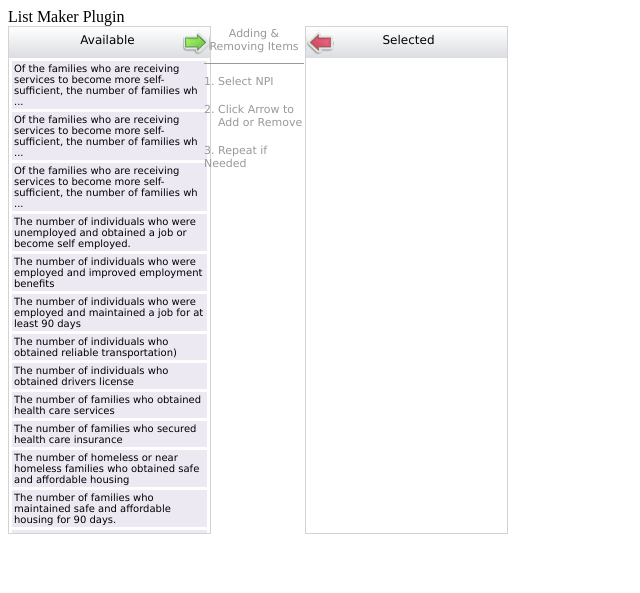
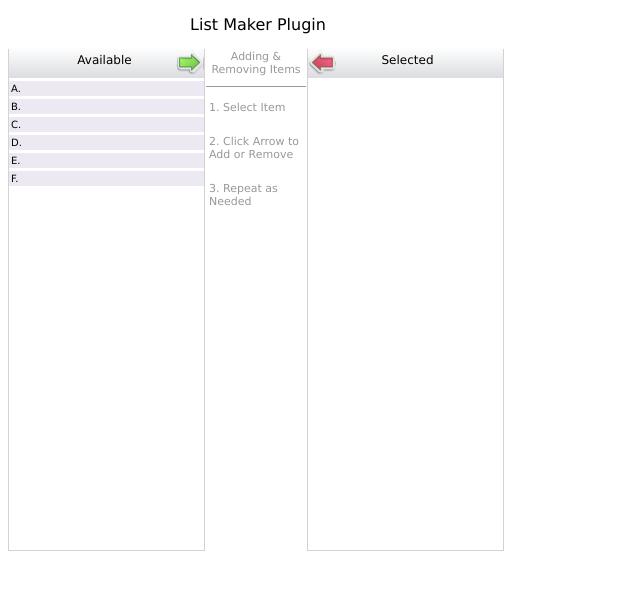
Before and after one commit to stevenwaskey/listMaker, a PHP site: page / in a window 1280 px wide. Shown: the top 593 px of the page, without its empty margins (0-640 px from the left). Run offline with PHP 8.4, Linux system fonts and the light colour scheme; some libraries are stand-ins or nearby versions.

Commit message:
Changed plug-in to use input elements instead of UL / LI elems

```diff
--- a/data.php
+++ /dev/null
@@ -1,75 +0,0 @@
-<?php $data = array( array("npi_id"=>"1","npi"=>"1.1.1","title"=>"Of the families who are receiving services to become more self-sufficient, the number of families who move up on the FPG scale."),
-array("npi_id"=>"2","npi"=>"1.2.1","title"=>"Of the families who are receiving services to become more self-sufficient, the number of families who move to Employment Only or Employment & Other from any other income source category."),
-array("npi_id"=>"3","npi"=>"1.2.2","title"=>"Of the families who are receiving services to become more self-sufficient, the number of families who report a decrease in reliance on cash assistance or public benefits because they are able to meet family needs without these supports."),
-array("npi_id"=>"4","npi"=>"1.3.1a","title"=>"The number of individuals who were unemployed and obtained a job or become self employed."),
-array("npi_id"=>"5","npi"=>"1.3.1b","title"=>"The number of individuals who were employed and improved employment benefits"),
-array("npi_id"=>"6","npi"=>"1.3.1c","title"=>"The number of individuals who were employed and maintained a job for at least 90 days"),
-array("npi_id"=>"7","npi"=>"1.3.2a","title"=>"The number of individuals who obtained reliable transportation)"),
-array("npi_id"=>"8","npi"=>"1.3.2b","title"=>"The number of individuals who obtained drivers license"),
-array("npi_id"=>"9","npi"=>"1.3.3a","title"=>"The number of families who obtained health care services"),
-array("npi_id"=>"10","npi"=>"1.3.3b","title"=>"The number of families who secured health care insurance"),
-array("npi_id"=>"11","npi"=>"1.3.4a","title"=>"The number of homeless or near homeless families who obtained safe and affordable housing"),
-array("npi_id"=>"12","npi"=>"1.3.4b","title"=>"The number of families who maintained safe and affordable housing for 90 days."),
-array("npi_id"=>"13","npi"=>"1.3.4c","title"=>"The number of families who achieved home ownership"),
-array("npi_id"=>"14","npi"=>"1.3.5b","title"=>" Number of families who obtained court-ordered child support payments and the expected annual aggregated dollar amount of payments"),
-array("npi_id"=>"15","npi"=>"1.3.5c","title"=>"Number of families in tax preparation programs who applied for any type of Federal or State tax credit and the expected aggregate dollar amount of credits"),
-array("npi_id"=>"16","npi"=>"1.3.5d","title"=>"Number of individuals who increased savings through an Individual Development Account (IDA) or other savings account"),
-array("npi_id"=>"17","npi"=>"1.3.6a","title"=>"The number of individuals who obtained skills/competencies required for employment"),
-array("npi_id"=>"18","npi"=>"1.3.6b","title"=>"The number of individuals who improved basic or secondary academic skills (ABE or GED) and received certificate or diploma"),
-array("npi_id"=>"19","npi"=>"1.3.6c","title"=>"The number of individuals who completed postsecondary education program and obtained certificate or diploma"),
-array("npi_id"=>"20","npi"=>"1.3.7a","title"=>"The number of parents and other adults who learn and exhibit improved parenting skills"),
-array("npi_id"=>"21","npi"=>"1.3.7b","title"=>"The number of parents and other adults who obtained skills/competencies required for family functioning (i.e. nutrition, housing, cleanliness, etc.)"),
-array("npi_id"=>"22","npi"=>"2.1.1","title"=>"DEVELOPMENTAL ASSETS Ìê These are assets that allow residents to attain the skills needed to be successful in all aspects of daily life (e.g., educational institutions, early learning centers, and health resources)."),
-array("npi_id"=>"23","npi"=>"2.1.1a","title"=>"Accessible and affordable health care services/facilities created"),
-array("npi_id"=>"24","npi"=>"2.1.1b","title"=>"Accessible and affordable health care services/facilities saved from reduction or elimination"),
-array("npi_id"=>"25","npi"=>"2.1.1c","title"=>"Accessible safe and affordable child care or child development placement opportunities created"),
-array("npi_id"=>"26","npi"=>"2.1.1d","title"=>"Accessible safe and affordable child care or child development placement opportunities saved from reduction or elimination"),
-array("npi_id"=>"27","npi"=>"2.1.1e","title"=>"Accessible before-school and after-school program placement opportunities created"),
-array("npi_id"=>"28","npi"=>"2.1.1f","title"=>"Accessible before-school and after-school program placement opportunities saved from reduction or elimination"),
-array("npi_id"=>"29","npi"=>"2.1.1g","title"=>"Accessible educational and training placement opportunities created, including vocational, literacy, and life skill training, ABE/GED, and postsecondary education"),
-array("npi_id"=>"30","npi"=>"2.1.1h","title"=>"Accessible educational and training placement opportunities saved from reduction or elimination, including vocational, literacy, and life skill training, ABE/GED, and postsecondary education"),
-array("npi_id"=>"31","npi"=>"2.1.2","title"=>"COMMERCIAL ASSETS Ìê These assets are associated with production, employment, transactions, and sales (e.g., labor force and retail establishments)."),
-array("npi_id"=>"32","npi"=>"2.1.2a","title"=>"Increase in the availability of commercial services within low-income neighborhoods"),
-array("npi_id"=>"33","npi"=>"2.1.2b","title"=>"Preservation of commercial services within low-income neighborhoods"),
-array("npi_id"=>"34","npi"=>"2.1.3","title"=>"RECREATIONAL ASSETS Ìê These assets create value in a neighborhood beyond work and education (e.g., parks, open space, community gardens, and arts organizations)."),
-array("npi_id"=>"35","npi"=>"2.1.3a","title"=>"Increase in the availability of community facilities"),
-array("npi_id"=>"36","npi"=>"2.1.3b","title"=>"Preservation of community facilities"),
-array("npi_id"=>"37","npi"=>"2.1.3c","title"=>"Increase in neighborhood quality-of-life resources"),
-array("npi_id"=>"38","npi"=>"2.1.3d","title"=>"Preservation of neighborhood quality-of-life resources"),
-array("npi_id"=>"39","npi"=>"2.1.4","title"=>"PHYSICAL ASSETS - These assets are associated with the built environment and physical infrastructure (e.g., housing, commercial buildings, and roads)."),
-array("npi_id"=>"40","npi"=>"2.1.4a","title"=>"Safe and affordable housing units created in the community"),
-array("npi_id"=>"41","npi"=>"2.1.4b","title"=>"Safe and affordable housing units improved in the community through construction, weatherization or rehabilitation achieved by Community Action activity or advocacy"),
-array("npi_id"=>"42","npi"=>"2.1.4c","title"=>"Accessible new transportation resources, including public or private transportation"),
-array("npi_id"=>"43","npi"=>"2.1.4d","title"=>"Accessible expanded transportation resources, including public or private transportation"),
-array("npi_id"=>"44","npi"=>"2.1.4e","title"=>"Accessible transportation resources saved from reduction or elimination, including public or private transportation"),
-array("npi_id"=>"45","npi"=>"2.1.5","title"=>"SOCIAL ASSETS - These assets establish well-functioning social interactions (e.g., public safety)."),
-array("npi_id"=>"46","npi"=>"2.1.5a","title"=>"Increase in the availability of community services to improve public health and safety"),
-array("npi_id"=>"47","npi"=>"2.1.5b","title"=>"Preservation of community services to improve public health and safety"),
-array("npi_id"=>"48","npi"=>"3.1.1","title"=>"Number of low-income people participating in formal community organizations, government, boards, or councils that provide input to decision-making through Community Action efforts"),
-array("npi_id"=>"49","npi"=>"3.1.2","title"=>"Number of low-income people engaged in non-governance community activities or groups created or supported by Community Action"),
-array("npi_id"=>"50","npi"=>"3.2.1","title"=>"Number of individuals with low incomes who report an increase in social network connections as a result of participation in community activities"),
-array("npi_id"=>"51","npi"=>"3.2.2","title"=>"Number of volunteer hours donated to the agency by low-income Community Action program participants"),
-array("npi_id"=>"52","npi"=>"4.1.1","title"=>"Number of organizations, both public and private, that Community Action actively works with to expand resources and opportunities in order to achieve family and community outcomes."),
-array("npi_id"=>"53","npi"=>"4.1.1a","title"=>"4.1.1 TEXT NARRATIVE"),
-array("npi_id"=>"54","npi"=>"4.2.1","title"=>"Number of services that are available to Community Action Agency customers because of partnerships"),
-array("npi_id"=>"55","npi"=>"4.2.2","title"=>"Number of volunteer hours donated to the agency by the public"),
-array("npi_id"=>"56","npi"=>"5.1.1","title"=>"Staff, volunteers, and board members have the skills required to achieve results as measured by having credentials and/or nationally recognized certifications."),
-array("npi_id"=>"57","npi"=>"5.1.2","title"=>"The number of Organizational Standards met by the CAA"),
-array("npi_id"=>"58","npi"=>"6.1.1","title"=>"The number of individuals who receive temporary emergency assistance "),
-array("npi_id"=>"59","npi"=>"6.1.1a","title"=>"The number of individuals who receive emergency food"),
-array("npi_id"=>"60","npi"=>"6.1.1b","title"=>"The number of individuals who receive emergency fuel or utility payments funded by LIHEAP or other public and private funding sources"),
-array("npi_id"=>"61","npi"=>"6.1.1c","title"=>"The number of individuals who receive emergency rent or mortgage assistance"),
-array("npi_id"=>"62","npi"=>"6.1.1d","title"=>"The number of individuals who receive emergency temporary shelter"),
-array("npi_id"=>"63","npi"=>"6.1.1e","title"=>"The number of individuals who receive assistance in other emergency situations"),
-array("npi_id"=>"64","npi"=>"6.1.2","title"=>"Number of Rides Provided"),
-array("npi_id"=>"65","npi"=>"6.1.3","title"=>"Number of Information and Referral Calls"),
-array("npi_id"=>"66","npi"=>"6.2.1","title"=>"The number of families who report receipt of new benefits to stabilize the family "),
-array("npi_id"=>"67","npi"=>"6.2.2","title"=>"The number of families who move from no income to another income category"),
-array("npi_id"=>"68","npi"=>"6.3.1","title"=>"The number of children who increase school readiness"),
-array("npi_id"=>"69","npi"=>"6.3.2","title"=>"The number of children and youth achieve or improve school success"),
-array("npi_id"=>"70","npi"=>"6.3.3","title"=>"The number of families for whom safe, high quality care was obtained for children or other dependents"),
-array("npi_id"=>"71","npi"=>"6.3.4","title"=>"The number of seniors who maintain maximum feasible independence"),
-array("npi_id"=>"72","npi"=>"6.3.5","title"=>"The number of Individuals with disabilities who maintain maximum feasible independence and productivity"),
-array("npi_id"=>"73","npi"=>"6.4.1","title"=>"The number of families who report they have become more stable through services of the CAA or through referrals for service "),
-array("npi_id"=>"74","npi"=>"6.4.2","title"=>"The number of families who have entered a self-sufficiency program") );
-?>
--- a/index.php
+++ b/index.php
@@ -1,112 +1,61 @@
-<?php require_once( 'data.php' ); ?>
+<?php
+
+if( file_exists( 'data.php' ) ) require_once( 'data.php' );
+
+/* Data key/value pairs will be used as element attributes to the individual list items. */
+if( !file_exists( 'data.php' ) )
+	$data = array(
+					array("value"=>"A","title"=>"A."),
+					array("value"=>"B","title"=>"B."),
+					array("value"=>"C","title"=>"C."),
+					array("value"=>"D","title"=>"D."),
+					array("value"=>"E","title"=>"E."),
+					array("value"=>"F","title"=>"F.")
+	);
+
+?>
 <html>
   <head>
     <title>Sample jQuery Plugin</title>
     <link href="listMaker.css" media="all" rel="stylesheet" />
   </head>
   <body bgcolor=white>
-  	<span>List Maker Plugin</span>
+  	<div class='title_bar'><span>List Maker Plugin</span></div>
   	<input name='data' value='<?php echo json_encode( $data ); ?>' type='hidden'>
-  	<div class='dropadd'></div>
-
-  	<div class='dummyAdd' style='display:none;'>
-
-		<div style='float:left;'>
-
-			<ul name='available' style='width:200px;height:200px;overflow-x:none;overflow-y:auto;border:thin solid #D3D3D3;list-style:none;padding:3px;background:#FFFFFF;'>
-
-				<li data-id='title' class='txtCenter'>Available NPIs<div class='add_elem' style='float:right;margin-top:-3px;'>
-					<!-- <img src='<?php echo WEB_URL; ?>imgs/bg.grnArrowRght.png'> -->
-				</div></li>
-									<?php
-										if( FALSE ):
-
-										$npis = "";
-										$sql = "SELECT * FROM system_npi";
-										$results = $db->query( $sql );
-										$count	=	isset( $count ) ? $count : 0 ;
-										$count++; // start count @ 1;
-										while( $data = $db->fetch_array( $results ) ){
-
-											/* Use data-id for the npi_id in the DB */
-											$npis .= "<li data-id='" . $data['npi_id']
-
-											/* Use data-active to discern if the item is currently selected */
-											. "' data-active='0' "
-
-											/* Use position to remember where items where in their respective lists */
-											. " data-position='" . ($count++) . "'"
-
-											/* Store Performance Indicator */
-											. " data-npi='" . $data['npi'] . "'"
-
-											/* 	Put the full NPI into a tool tip.
-											*	This can then be an access for additional
-											*	info w/ toltip AS WELL AS will be used to
-											*	verify the entry through the next state 	*/
-											. " title='" . $data['npi'] . ": " . htmlspecialchars( $data['title'] ) . "' "
-
-											/* 	LI Classes & Styling */
-											. " class='txtLeft txt10px' style='padding:1px;margin:0px;'>"
-
-											/* LI Item Label & tag close */
-											. $data['npi'] . ": " . substr(htmlspecialchars( $data['title'] ),0,50) . "..." . "</li>";
-
-										}
-										echo $npis;
-
-										/* Unset $count variable, if only for namespace sake */
-										unset($count);
-
-										endif;
-									?>
-								</ul>
-								</div>
-								<div style='float:left;margin:20px;color:#999;' class='txtLeft'><center>Adding &<br>Removing NPIs</center><hr style='border:none;border-bottom:thin solid #999;margin-top:10px;margin-bottom:10px;'><p style='margin-bottom:15px;'>1. Select NPI</p><p style='margin-bottom:15px;'>2. Click Arrow to<br>&nbsp;&nbsp;&nbsp;&nbsp;Add or Remove</p><p style='margin-bottom:15px;'>3. Repeat if Needed</p></div>
-								<div style='float:left;'>
-								<ul name='selected' style='width:200px;height:200px;overflow-x:none;overflow-y:auto;border:thin solid #D3D3D3;list-style:none;padding:3px;background:#FFFFFF;'>
-									<li data-id='title' class='txtCenter'>Selected NPIs<div class='remove_elem' style='float:left;margin-top:-3px;'>
-										<!-- <img src='<?php echo WEB_URL; ?>imgs/bg.redArrowLft.png'> -->
-									</div></li>
-								</ul>
-								</div>
-
-  	</div>
-
+  	<div id='listmaker'></div>
   	<script type='text/javascript' src="jquery-1.11.1.js"></script>
   	<script type='text/javascript' src="listMaker.jquery.js"></script>
   	<script type='text/javascript'>
 
   	var options = {
 
-	/* Data */
-	/* Supply array of objects. ( [{},{},{}] ) */
-	/* Object parameters & values will be used as data attributes to the individual list items. */
 	'avail_items'	:		$.parseJSON( $("input[name='data']").val() ),
 	'select_items'	:		{}, //[{"npi_id":243,"npi":"1.2.3.4","title":"this is a test"}]
 
 	/* Middle Display */
-	'middle'		:		"<center>Adding &<br>Removing Items</center><hr style='border:none;border-bottom:thin solid #999;margin-top:10px;margin-bottom:10px;'><p style='margin-bottom:15px;'>1. Select NPI</p><p style='margin-bottom:15px;'>2. Click Arrow to<br>&nbsp;&nbsp;&nbsp;&nbsp;Add or Remove</p><p style='margin-bottom:15px;'>3. Repeat if Needed</p>",
+	'middle'		:		"<center>Adding &<br>Removing Items</center>"
+					+		"<hr style='border:none;border-bottom:thin solid #999;margin-top:10px;margin-bottom:10px;'>"
+					+		"<p style='margin-bottom:15px;padding:3px;'>1. Select Item</p>"
+					+		"<p style='margin-bottom:15px;padding:3px;'>2. Click Arrow to<br>Add or Remove</p>"
+					+		"<p style='margin-bottom:15px;padding:3px;'>3. Repeat as Needed</p>",
 
 	/* Labels */
 	'avail_title'	:		"Available",
 	'select_title'	:		"Selected",
 	'item_substr'	:		100,									// Set to 0 to turn off.
-	'title_substr'	:		10000,
 
 	/* Config */
-	'root_url' 		: 		"http://localhost/plugins",				// http://www.example.com
-	'img_fldr'		:		"images",								// images -> http://www.example.com/images, Location of arrow images
-	'match_height'	:		false,									// when true, all li items will share the height of the tallest item.
-	'on_error'		:		null
+	'multiple'		:		true,									// true = checkbox, false = radio
+	'match_height'	:		true									// when true, all li items will share the height of the tallest item.
 
 	}
 
-	$('div.dropadd').listMaker( options );
+	$('#listmaker').listMaker( options );
+
 	$(document).ready(function(){
 
+
 	});
-
 
   	</script>
   </body>
--- a/listMaker.css
+++ b/listMaker.css
@@ -1,3 +1,10 @@
+.title_bar{
+	margin 			:	15px 0px 15px 0px;
+	width			:	500px;
+	text-align		:	center;
+	font-family 	:	'Verdana';
+}
+
 .LM_container{
 	width			:	500px;
 	padding			: 	0px;
@@ -8,13 +15,10 @@
 .LM_listBox{
 	width			:	100%;
 	height			:	100%;
-	overflow-x		:	none;
-	overflow-y		:	auto;
 	border 			:	thin solid #D3D3D3;
-	list-style 		:	none;
-	padding 		:	3px;
 	background 		:	#FFFFFF;
 	margin-top		:	0px;
+	float 			:	left;
 }
 
 .LM_middle{
@@ -31,7 +35,6 @@
 
 	cursor			:	default;
 	height			:	25px;
-	margin-bottom	:	20px;
 	padding-top		:	4px;
 
 }
@@ -66,6 +69,7 @@
 	font-size 		:	10px;
 	padding 		: 	1px;
 	border 			: 	thin solid transparent;
+	overflow 		: 	hidden;
 }
 
 
```
Also changed, not shown: listMaker.jquery.js (+227 -253 lines).
